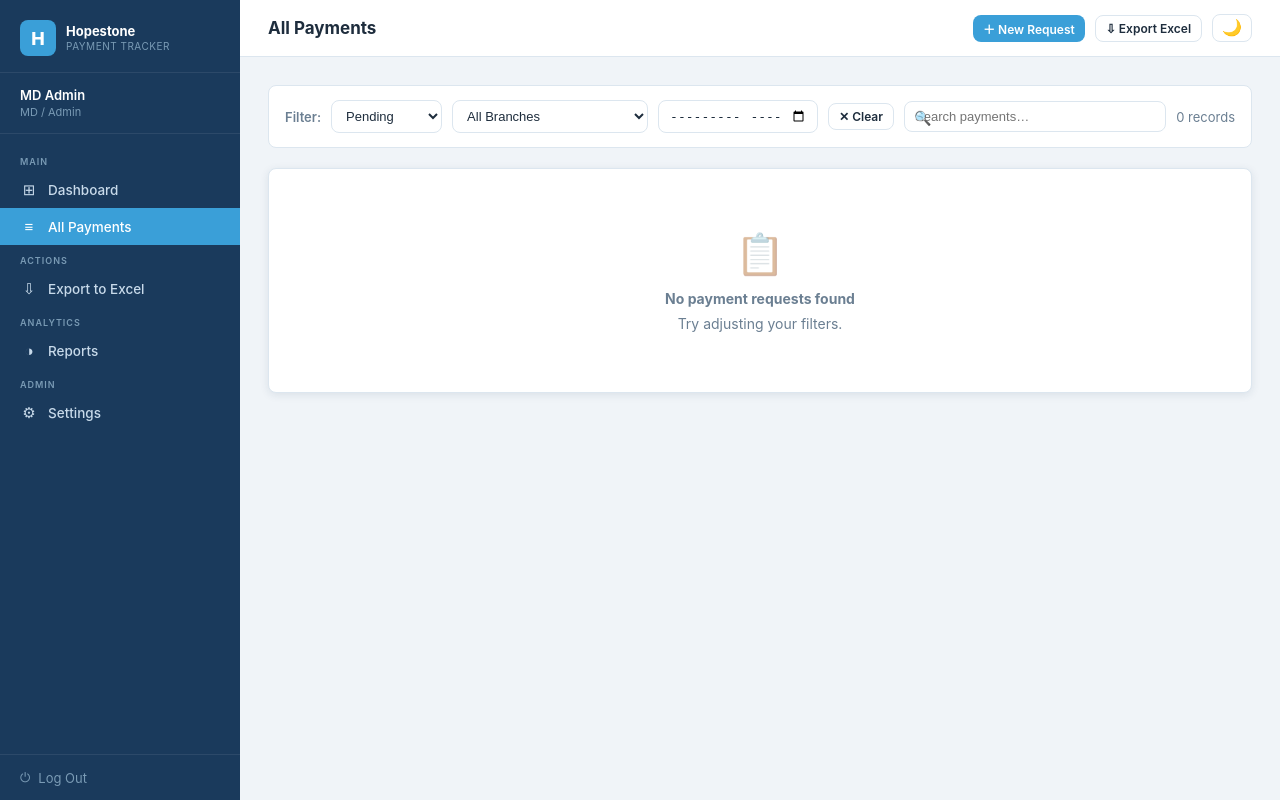
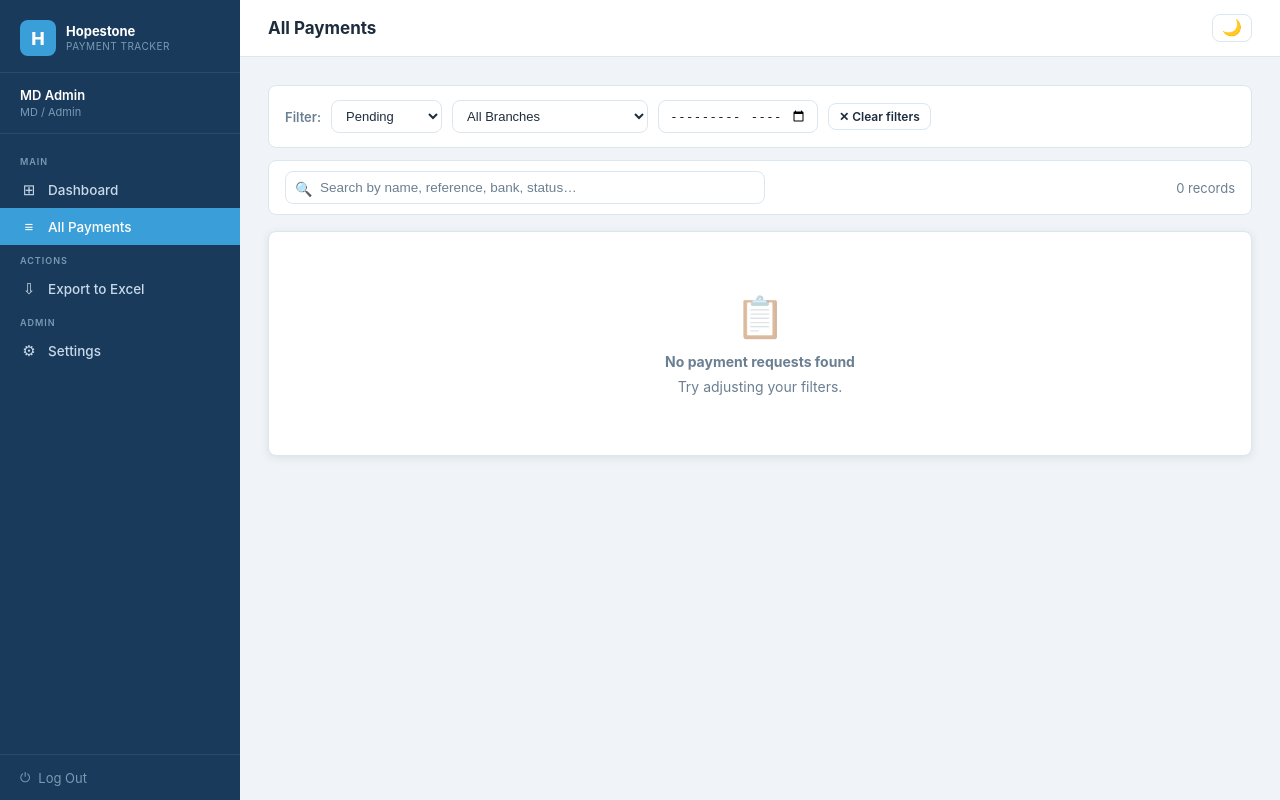
Before and after one commit to surediagnostic-cmd/hopestone-payments, a Flask app: page /requests/?status=pending in a window 1280 px wide. Run offline with Flask 3, Linux system fonts and the light colour scheme; a user stored in the database is signed in.

Commit message:
Remove Reports from MD sidebar; fix All Payments for MD; improve search; fix dark mode inputs
- Remove New Request & Export buttons from All Payments page for MD
- Remove Reports nav link from MD sidebar (dashboard covers it)
- Move live search below filter bar as a full-width dedicated row (both roles)
- Fix dark mode: all inputs/selects now use CSS vars (no more hardcoded #fff)

Co-Authored-By: Claude Sonnet 4.6 <noreply@anthropic.com>

```diff
--- a/templates/base.html
+++ b/templates/base.html
@@ -300,11 +300,18 @@
       border-radius: var(--radius);
       font-size: 14px;
       color: var(--text);
-      background: #fff;
+      background: var(--card);
       outline: none;
       transition: border-color 0.15s, box-shadow 0.15s;
     }
     .form-control:focus { border-color: var(--primary); box-shadow: 0 0 0 3px rgba(58,159,216,0.15); }
+    /* Global dark-mode fix for ALL form inputs/selects */
+    input, select, textarea {
+      background: var(--card);
+      color: var(--text);
+      border-color: var(--border);
+    }
+    input::placeholder { color: var(--muted); }
     .form-hint { font-size: 11.5px; color: var(--muted); margin-top: 4px; }
     .form-row { display: grid; gap: 16px; }
     .form-row.cols-2 { grid-template-columns: 1fr 1fr; }
@@ -435,11 +442,6 @@
     </a>
 
     {% if current_user.is_mds %}
-    <div class="nav-section-label">Analytics</div>
-    <a href="{{ url_for('reports.reports') }}" class="nav-link {% if request.endpoint == 'reports.reports' %}active{% endif %}">
-      <span class="nav-icon">◑</span> Reports
-    </a>
-
     <div class="nav-section-label">Admin</div>
     <a href="{{ url_for('admin.admin') }}" class="nav-link {% if request.endpoint == 'admin.admin' %}active{% endif %}">
       <span class="nav-icon">⚙</span> Settings
--- a/templates/list_requests.html
+++ b/templates/list_requests.html
@@ -3,23 +3,46 @@
 {% block page_title %}All Payments{% endblock %}
 
 {% block topbar_actions %}
+  {% if not current_user.is_mds %}
   <a href="{{ url_for('requests.new_request') }}" class="btn btn-primary btn-sm">＋ New Request</a>
   <a href="{{ url_for('requests.export_requests', status=status_filter, branch_id=branch_filter, month=month_filter) }}" class="btn btn-outline btn-sm">⇩ Export Excel</a>
+  {% endif %}
 {% endblock %}
 
 {% block extra_style %}
 .filter-bar {
   display: flex; flex-wrap: wrap; gap: 10px; align-items: center;
   background: var(--card); border: 1px solid var(--border);
-  border-radius: var(--radius); padding: 14px 16px; margin-bottom: 20px;
+  border-radius: var(--radius); padding: 14px 16px; margin-bottom: 12px;
 }
-.filter-bar select, .filter-bar input {
+.filter-bar select, .filter-bar input[type="month"] {
   padding: 7px 10px; border: 1.5px solid var(--border);
   border-radius: var(--radius); font-size: 13px; outline: none;
-  background: #fff; color: var(--text);
+  background: var(--card); color: var(--text);
   transition: border-color 0.15s;
 }
 .filter-bar select:focus, .filter-bar input:focus { border-color: var(--primary); }
+.search-row {
+  display: flex; align-items: center; gap: 10px;
+  background: var(--card); border: 1px solid var(--border);
+  border-radius: var(--radius); padding: 10px 16px; margin-bottom: 16px;
+}
+.search-row .search-wrap {
+  position: relative; flex: 1; max-width: 480px;
+}
+.search-row .search-wrap input {
+  width: 100%; padding: 8px 12px 8px 34px;
+  border: 1.5px solid var(--border); border-radius: var(--radius);
+  font-size: 13.5px; background: var(--card); color: var(--text); outline: none;
+  transition: border-color 0.15s;
+}
+.search-row .search-wrap input:focus { border-color: var(--primary); }
+.search-row .search-wrap .s-icon { position:absolute;left:10px;top:50%;transform:translateY(-50%);font-size:14px; }
+.search-row .search-wrap .s-clear {
+  position:absolute;right:8px;top:50%;transform:translateY(-50%);
+  background:none;border:none;cursor:pointer;font-size:13px;
+  color:var(--muted);display:none;padding:2px 4px;
+}
 .record-count { font-size: 13px; color: var(--muted); margin-left: auto; white-space: nowrap; }
 {% endblock %}
 
@@ -44,22 +67,22 @@
   </select>
   {% endif %}
 
-  <input type="month" name="month" value="{{ month_filter }}" onchange="this.form.submit()"
-         style="max-width:160px;" />
+  <input type="month" name="month" value="{{ month_filter }}" onchange="this.form.submit()" style="max-width:160px;" />
 
   {% if status_filter or branch_filter or month_filter %}
-  <a href="{{ url_for('requests.list_requests') }}" class="btn btn-outline btn-sm">✕ Clear</a>
+  <a href="{{ url_for('requests.list_requests') }}" class="btn btn-outline btn-sm">✕ Clear filters</a>
   {% endif %}
+</form>
 
-  <!-- Live search -->
-  <div class="search-bar" style="max-width:280px;margin-left:auto;">
-    <span class="search-icon">🔍</span>
-    <input type="text" id="searchInput" placeholder="Search payments…" oninput="liveSearch(this.value)" />
-    <button class="clear-btn" id="clearSearch" onclick="clearSearch()">✕</button>
+<!-- Live search row -->
+<div class="search-row">
+  <div class="search-wrap">
+    <span class="s-icon">🔍</span>
+    <input type="text" id="searchInput" placeholder="Search by name, reference, bank, status…" oninput="liveSearch(this.value)" />
+    <button class="s-clear" id="clearSearch" onclick="clearSearch()" type="button">✕</button>
   </div>
-
   <span class="record-count" id="recordCount">{{ requests|length }} record{{ 's' if requests|length != 1 }}</span>
-</form>
+</div>
 
 <!-- Table -->
 <div class="card">
@@ -137,7 +160,7 @@
         <p class="mt-1">
           {% if status_filter or branch_filter or month_filter %}
             Try adjusting your filters.
-          {% else %}
+          {% elif not current_user.is_mds %}
             <a href="{{ url_for('requests.new_request') }}" style="color:var(--primary);">Submit the first request →</a>
           {% endif %}
         </p>
```
